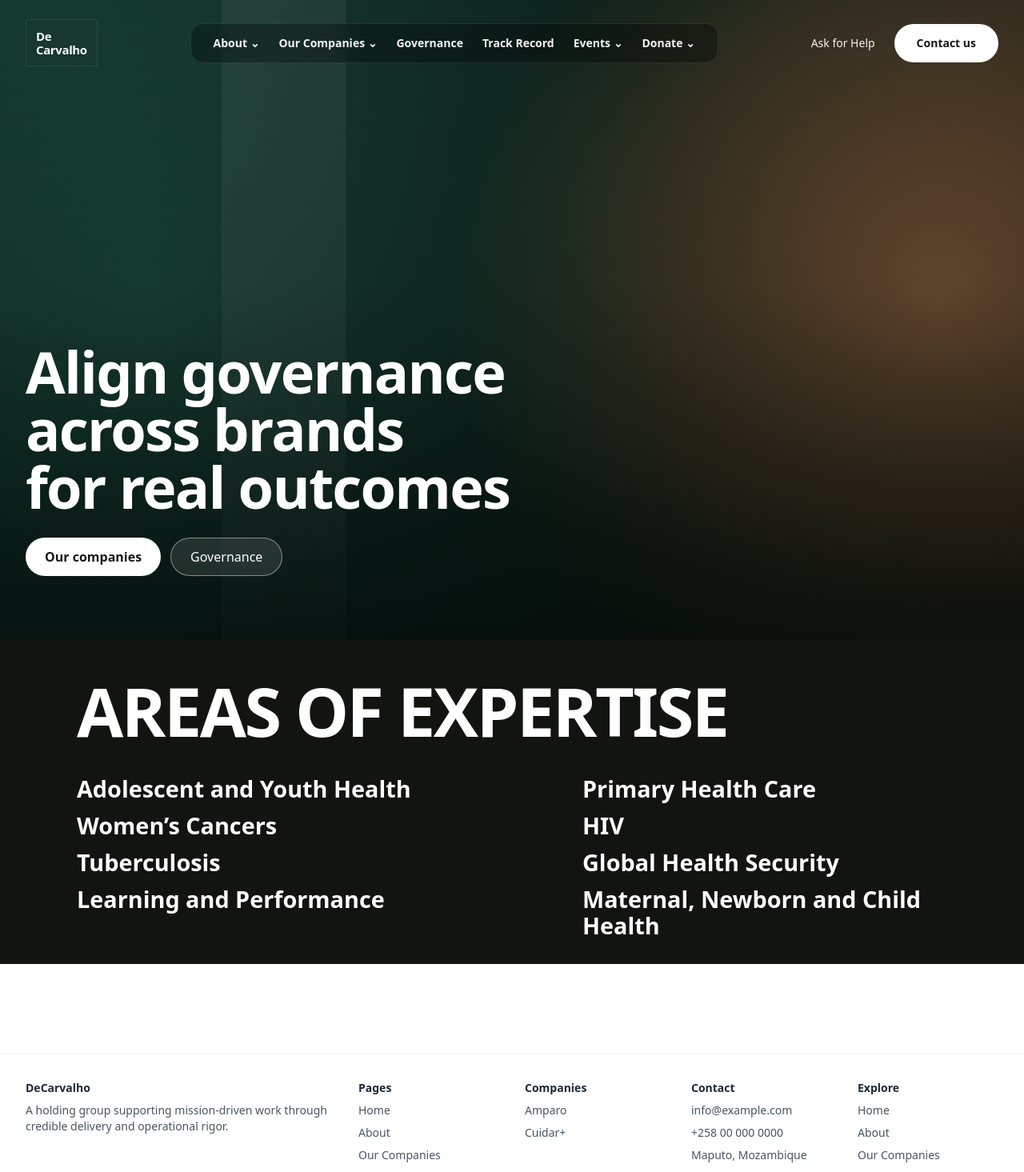
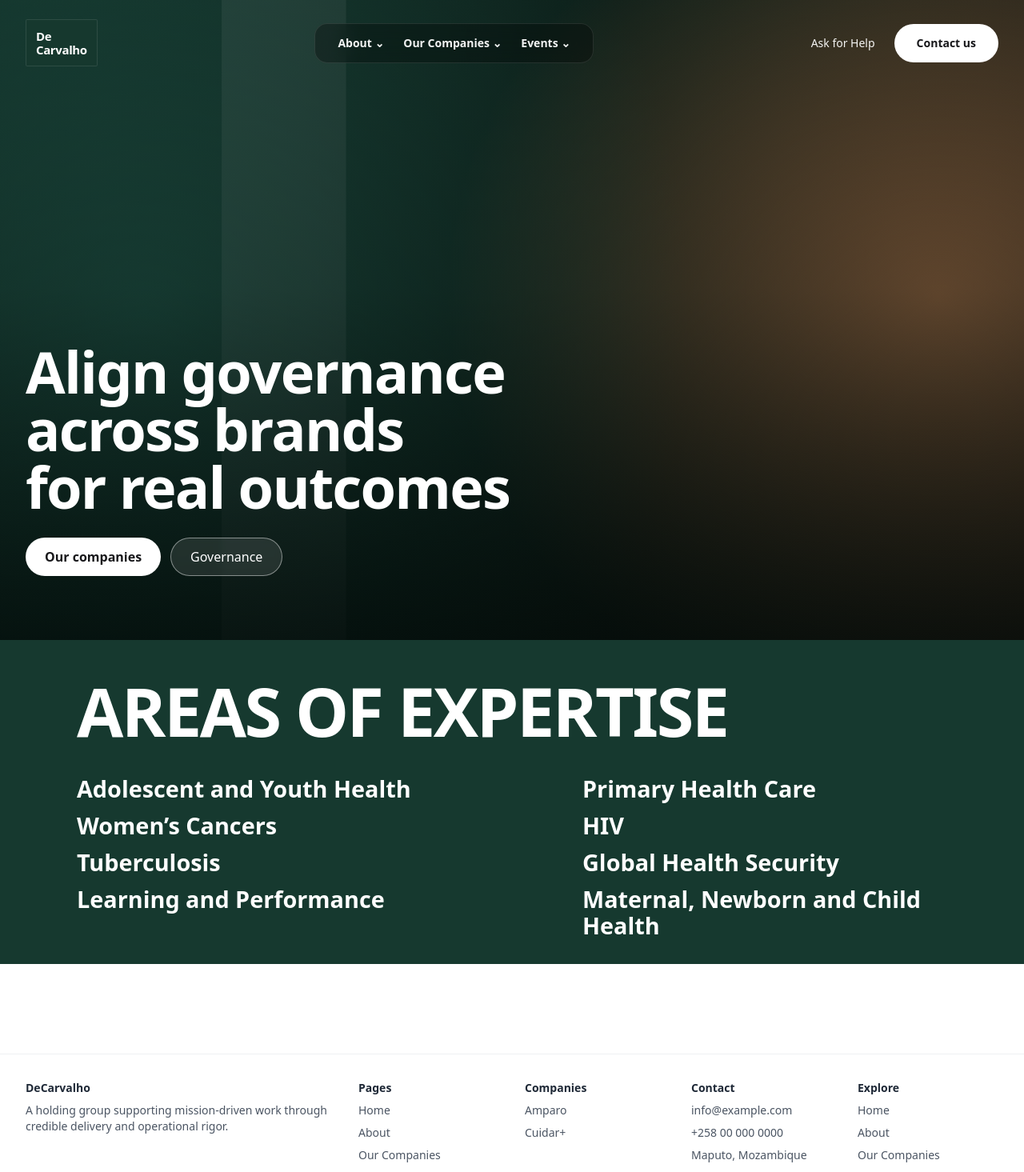
Before and after one commit to opanguana/decarvalho-site, a Next.js app: page / in a window 1280 px wide. Shown: the top 1465 px of the page at 80% size. Built offline with nearby package versions, Linux system fonts and the light colour scheme.

Commit message:
chore: WIP snapshot
What changed:
- captured current working tree state before footer implementation work

Why:
- preserve all in-progress changes and ensure reversible, low-risk workflow

Rollback:
- git revert <this-commit-sha>

```diff
--- a/components/AreasOfExpertiseBand.tsx
+++ b/components/AreasOfExpertiseBand.tsx
@@ -41,7 +41,7 @@ const rightColumnItems = [
 
 export default function AreasOfExpertiseBand() {
   return (
-    <section aria-labelledby="areas-of-expertise-title" className="bg-[#12140f] text-white">
+    <section aria-labelledby="areas-of-expertise-title" className="bg-[#16392f] text-white">
       <div className="mx-auto w-full max-w-[1800px] px-6 py-8 sm:px-10 sm:py-10 md:px-24 md:py-8">
         {/* <h3 className={`${styles.label} font-extrabold uppercase text-white`}>MOZAMBIQUE</h3> */}
         <h2 id="areas-of-expertise-title" className={`${styles.title} mt-4 font-black uppercase text-white`}>
--- a/components/Header.tsx
+++ b/components/Header.tsx
@@ -44,19 +44,19 @@ export default function Header() {
           ))}
         </div>
       </details>
-
+{/*
       <Link href={governanceHref} className={desktopNavLinkClass}>
         Governance
       </Link>
       <Link href={trackRecordHref} className={desktopNavLinkClass}>
         Track Record
-      </Link>
+      </Link> */}
       <Link href={eventsHref} className={desktopNavLinkClass}>
         Events <span aria-hidden="true">⌄</span>
       </Link>
-      <Link href={donateHref} className={desktopNavLinkClass}>
+      {/* <Link href={donateHref} className={desktopNavLinkClass}>
         Donate <span aria-hidden="true">⌄</span>
-      </Link>
+      </Link> */}
     </nav>
   );
 
```
